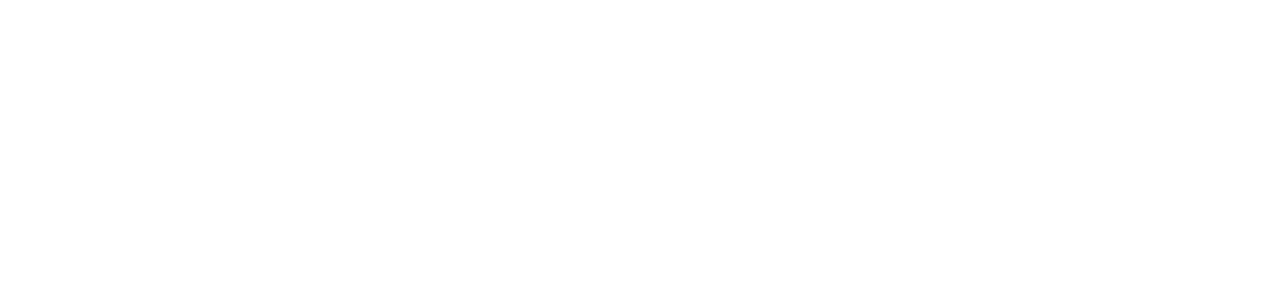
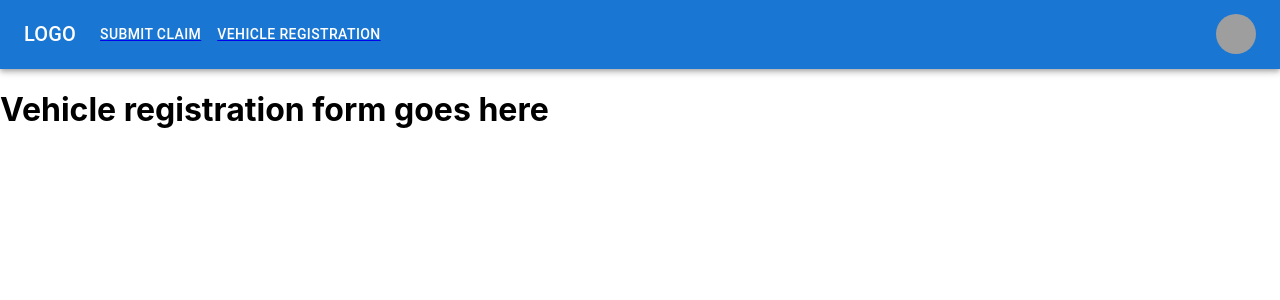
Before and after one commit to emma-edwards/CSCI314-C13, a React (Create React App) app in the folder my-react-app/: page /VehicleReg in a window 1280 px wide. Before the commit this address had no page. Shown: the top 300 px of the page. Built offline with nearby package versions, Linux system fonts and the light colour scheme; grey boxes are pictures that could not be loaded.

Commit message:
working on page structure

```diff
--- a/my-react-app/src/index.js
+++ b/my-react-app/src/index.js
@@ -1,9 +1,9 @@
 import React from 'react';
 import ReactDOM from 'react-dom/client';
-import { BrowserRouter, Routes, Route } from "react-router-dom";
+import { BrowserRouter, Routes, Route, Outlet } from "react-router-dom";
 import './index.css';
 //import App from './App';
-import Layout from './Pages/Layout';
+//import Layout from './Pages/Layout';
 import Nav from './Pages/Nav';
 import Home from './Pages/Home';
 import SignIn from './Pages/SignIn';
@@ -45,11 +45,12 @@
         <BrowserRouter>
             <Routes>
                 {/* <Route path="/" element={<Layout />}> */}
-                <Route path="/" element={<Home />}>
+                <Route index element={<Home />} />
                 <Route path="SignIn" element={<SignIn />} />
                 <Route path="SignUp" element={<SignUp />} />
                 <Route path="ProfessionalReg" element={<ProfessionalReg />} />
-                    <Route path="MemberHome" element={<Nav />}>
+
+                <Route path="/" element={<Nav />}>
                     <Route index element={<MemberHome />} />
                     <Route path="Subscriptions" element={<Subscriptions />} />
                     <Route path="Pricing" element={<Pricing />} />
@@ -58,8 +59,6 @@
                     <Route path="SubmitClaim" element={<SubmitClaim />} />
                     <Route path="MemberHome" element={<MemberHome />} />
                 </Route>
-                </Route>
-
 
             </Routes>
 
```
Lines whose indentation alone changed are shown as unchanged.
